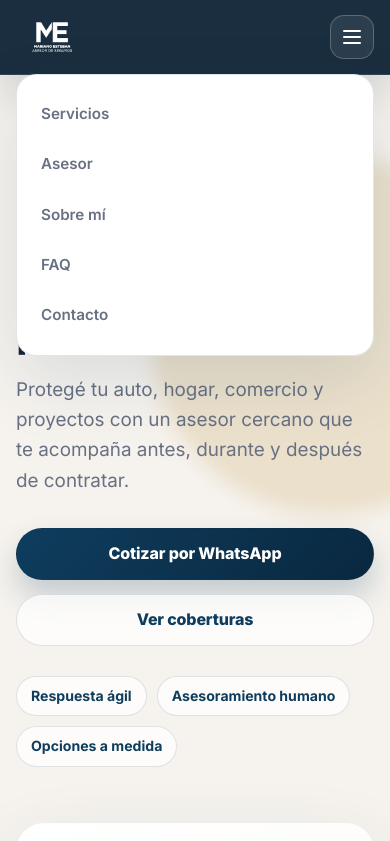
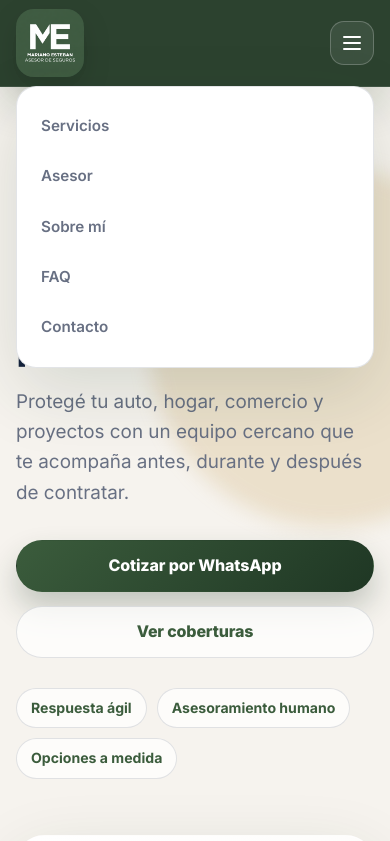
Before and after one commit to MarianEsteban/me-seguros, a plain HTML site: page index.html in a window 390 px wide. Both pictures are taken after a click on the button "Abrir menú". Shown: the top 841 px of the page. Drawn offline with Linux system fonts and the light colour scheme.

Commit message:
Update ME Seguros logo and landing copy

```diff
--- a/css/style.css
+++ b/css/style.css
@@ -9,12 +9,12 @@
   --color-surface-soft: #fbfaf7;
   --color-text: #14213d;
   --color-muted: #687083;
-  --color-primary: #0f3d5e;
-  --color-primary-dark: #09283f;
+  --color-primary: #3b5c3c;
+  --color-primary-dark: #1f3724;
   --color-accent: #c9a45c;
   --color-accent-soft: #efe3c9;
   --color-border: rgba(20, 33, 61, 0.12);
-  --shadow-soft: 0 24px 70px rgba(15, 61, 94, 0.12);
+  --shadow-soft: 0 24px 70px rgba(31, 55, 36, 0.14);
   --radius-large: 28px;
   --radius-medium: 18px;
   --container: 1120px;
@@ -66,14 +66,14 @@ textarea {
   padding: 96px 0;
 }
 
-/* Header fijo con fondo oscuro translúcido para asegurar legibilidad del logo blanco */
+/* Header fijo con fondo verde oliva oscuro translúcido para integrar el logo de marca */
 .site-header {
   position: sticky;
   top: 0;
   z-index: 20;
-  background: rgba(7, 30, 48, 0.92);
+  background: rgba(31, 55, 36, 0.94);
   border-bottom: 1px solid rgba(255, 255, 255, 0.1);
-  box-shadow: 0 18px 44px rgba(7, 30, 48, 0.16);
+  box-shadow: 0 18px 44px rgba(31, 55, 36, 0.18);
   backdrop-filter: blur(18px);
 }
 
@@ -81,7 +81,7 @@ textarea {
   display: flex;
   align-items: center;
   justify-content: space-between;
-  min-height: 82px;
+  min-height: 104px;
   gap: 24px;
 }
 
@@ -95,10 +95,13 @@ textarea {
 }
 
 .brand-logo {
-  width: auto;
-  max-width: 168px;
-  max-height: 50px;
+  width: clamp(78px, 8vw, 94px);
+  height: auto;
+  max-width: none;
+  max-height: none;
   object-fit: contain;
+  border-radius: 18px;
+  box-shadow: 0 10px 28px rgba(0, 0, 0, 0.16);
 }
 
 /* Texto de respaldo por si el logo aún no fue subido */
@@ -169,11 +172,11 @@ textarea {
 .btn-primary {
   color: #ffffff;
   background: linear-gradient(135deg, var(--color-primary), var(--color-primary-dark));
-  box-shadow: 0 16px 30px rgba(15, 61, 94, 0.22);
+  box-shadow: 0 16px 30px rgba(31, 55, 36, 0.24);
 }
 
 .btn-primary:hover {
-  box-shadow: 0 20px 36px rgba(15, 61, 94, 0.28);
+  box-shadow: 0 20px 36px rgba(31, 55, 36, 0.3);
 }
 
 .btn-secondary {
@@ -217,7 +220,7 @@ textarea {
   bottom: 20px;
   width: 320px;
   height: 320px;
-  background: rgba(15, 61, 94, 0.12);
+  background: rgba(59, 92, 60, 0.14);
 }
 
 .hero-grid {
@@ -563,7 +566,7 @@ address {
 /* Footer */
 .site-footer {
   padding: 34px 0;
-  background: #071e30;
+  background: #1f3724;
   color: rgba(255, 255, 255, 0.72);
 }
 
@@ -575,7 +578,8 @@ address {
 }
 
 .footer-content .brand-logo {
-  filter: brightness(1.08);
+  width: 88px;
+  filter: none;
 }
 
 .footer-content p {
@@ -595,7 +599,7 @@ address {
 
   .primary-nav {
     position: absolute;
-    top: 82px;
+    top: 104px;
     left: 16px;
     right: 16px;
     display: none;
@@ -644,16 +648,15 @@ address {
   }
 
   .header-content {
-    min-height: 74px;
+    min-height: 86px;
   }
 
   .brand-logo {
-    max-width: 132px;
-    max-height: 42px;
+    width: 68px;
   }
 
   .primary-nav {
-    top: 74px;
+    top: 86px;
   }
 
   .hero-actions,
--- a/index.html
+++ b/index.html
@@ -18,7 +18,7 @@
   <header class="site-header" id="inicio">
     <div class="container header-content">
       <a class="brand" href="#inicio" aria-label="Ir al inicio de ME Seguros">
-        <img src="assets/img/mariano-seguros-blanco%203.png" alt="Logo ME Seguros" class="brand-logo">
+        <img src="assets/img/logo-verde.png" alt="Logo ME Seguros" class="brand-logo">
         <span class="brand-fallback">ME Seguros</span>
       </a>
 
@@ -50,7 +50,7 @@
           <p class="eyebrow">Mariano Esteban · Asesor de Seguros</p>
           <h1>Seguros claros, respaldo real y atención personalizada.</h1>
           <p class="hero-description">
-            Protegé tu auto, hogar, comercio y proyectos con un asesor cercano que te acompaña antes, durante y después de contratar.
+            Protegé tu auto, hogar, comercio y proyectos con un equipo cercano que te acompaña antes, durante y después de contratar.
           </p>
           <div class="hero-actions">
             <a class="btn btn-primary" href="https://wa.me/542291462116?text=Hola%20Mariano%2C%20quiero%20cotizar%20un%20seguro." target="_blank" rel="noopener">
@@ -71,7 +71,7 @@
             <span>Atención disponible por WhatsApp</span>
           </div>
           <h2>Tu tranquilidad empieza con una buena decisión.</h2>
-          <p>Analizo tus necesidades, comparo alternativas y te ayudo a elegir una cobertura adecuada para cada etapa.</p>
+          <p>Analizamos tus necesidades, comparamos alternativas y te asesoramos para elegir una cobertura adecuada para cada etapa.</p>
           <div class="metric-grid">
             <div>
               <strong>6+</strong>
@@ -143,7 +143,7 @@
           <div class="benefit-item">
             <span>01</span>
             <div>
-              <h3>Te ayudo a comparar opciones</h3>
+              <h3>Te asesoramos para comparar opciones</h3>
               <p>Revisamos alternativas de cobertura para encontrar una solución equilibrada entre protección y costo.</p>
             </div>
           </div>
@@ -158,7 +158,7 @@
             <span>03</span>
             <div>
               <h3>Contratás con más claridad</h3>
-              <p>Te explico condiciones, alcances y requisitos para que tomes decisiones con información simple.</p>
+              <p>Te explicamos condiciones, alcances y requisitos para que tomes decisiones con información simple.</p>
             </div>
           </div>
         </div>
@@ -193,7 +193,7 @@
               <span>+</span>
             </button>
             <div class="faq-answer">
-              <p>Sí. Escribime por WhatsApp y te voy a pedir los datos necesarios para preparar una propuesta según el tipo de seguro.</p>
+              <p>Sí. Escribinos por WhatsApp y te vamos a pedir los datos necesarios para preparar una propuesta según el tipo de seguro.</p>
             </div>
           </article>
           <article class="faq-item">
@@ -207,7 +207,7 @@
           </article>
           <article class="faq-item">
             <button class="faq-question" type="button" aria-expanded="false">
-              ¿Me acompañás si tengo un siniestro?
+              ¿Me acompañan si tengo un siniestro?
               <span>+</span>
             </button>
             <div class="faq-answer">
@@ -233,7 +233,7 @@
         <div>
           <p class="eyebrow">Contacto</p>
           <h2>Hablemos de la cobertura que necesitás.</h2>
-          <p>Mandame un mensaje y coordinamos la mejor forma de proteger lo que querés cuidar.</p>
+          <p>Mandanos un mensaje y coordinamos la mejor forma de proteger lo que querés cuidar.</p>
         </div>
         <div class="contact-actions">
           <a class="btn btn-primary" href="https://wa.me/542291462116?text=Hola%20Mariano%2C%20quiero%20hacer%20una%20consulta%20sobre%20seguros." target="_blank" rel="noopener">
@@ -249,7 +249,7 @@
   <footer class="site-footer">
     <div class="container footer-content">
       <a class="brand" href="#inicio" aria-label="Volver al inicio de ME Seguros">
-        <img src="assets/img/mariano-seguros-blanco%203.png" alt="Logo ME Seguros" class="brand-logo">
+        <img src="assets/img/logo-verde.png" alt="Logo ME Seguros" class="brand-logo">
         <span class="brand-fallback">ME Seguros</span>
       </a>
       <p>© <span id="current-year"></span> ME Seguros · Mariano Esteban - Asesor de Seguros.</p>
--- a/js/main.js
+++ b/js/main.js
@@ -8,7 +8,7 @@ document.addEventListener("DOMContentLoaded", () => {
   const currentYear = document.querySelector("#current-year");
   const brandLogos = document.querySelectorAll(".brand-logo");
 
-  // Si el logo todavía no está cargado en assets/img/mariano-seguros-blanco 3.png, evita mostrar el ícono de imagen rota.
+  // Si el logo todavía no está cargado en assets/img/logo-verde.png, evita mostrar el ícono de imagen rota.
   brandLogos.forEach((logo) => {
     const showFallback = () => {
       logo.style.display = "none";
```
Also changed, not shown: assets/img/logo-verde.png (renamed from assets/img/logo-verde.PNG).
